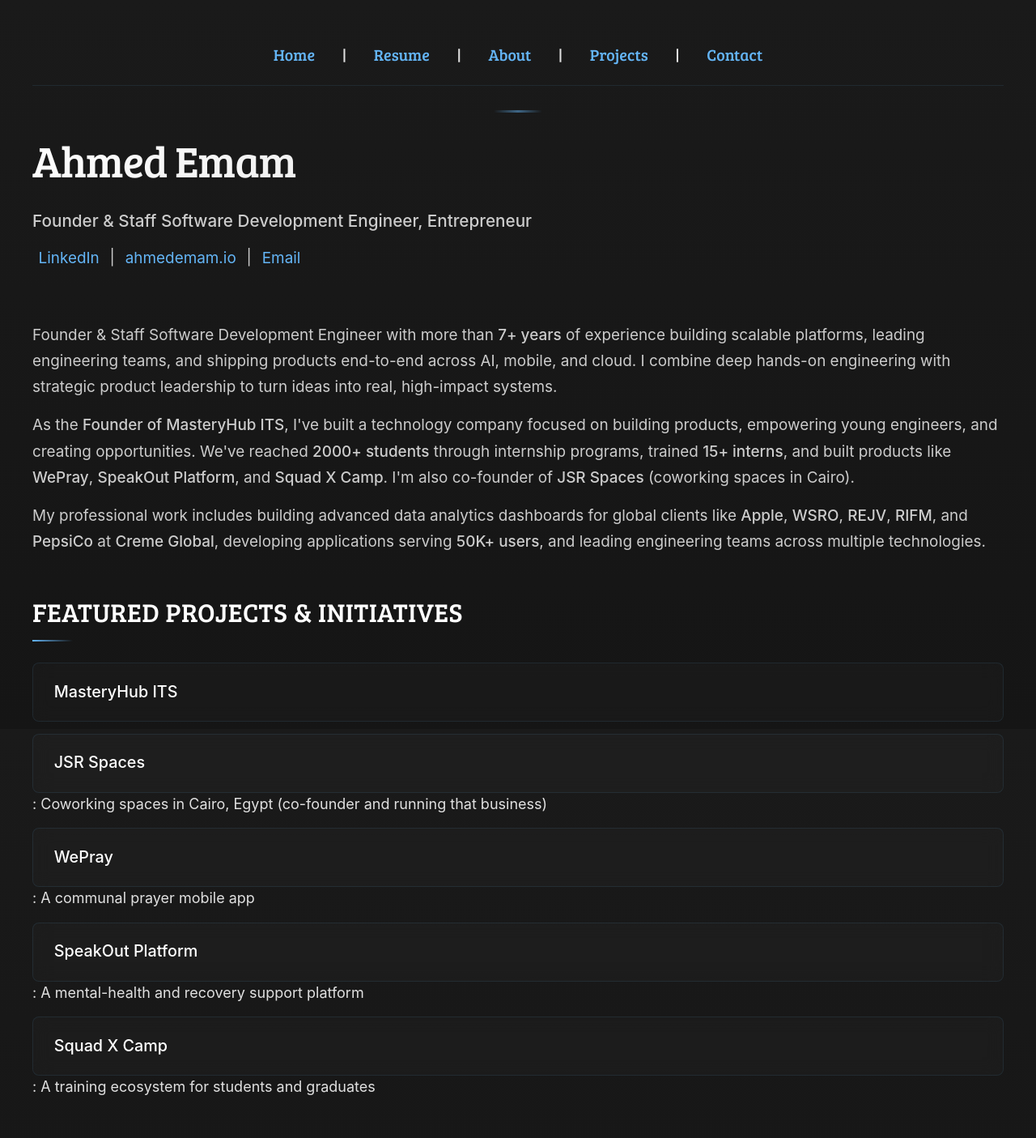
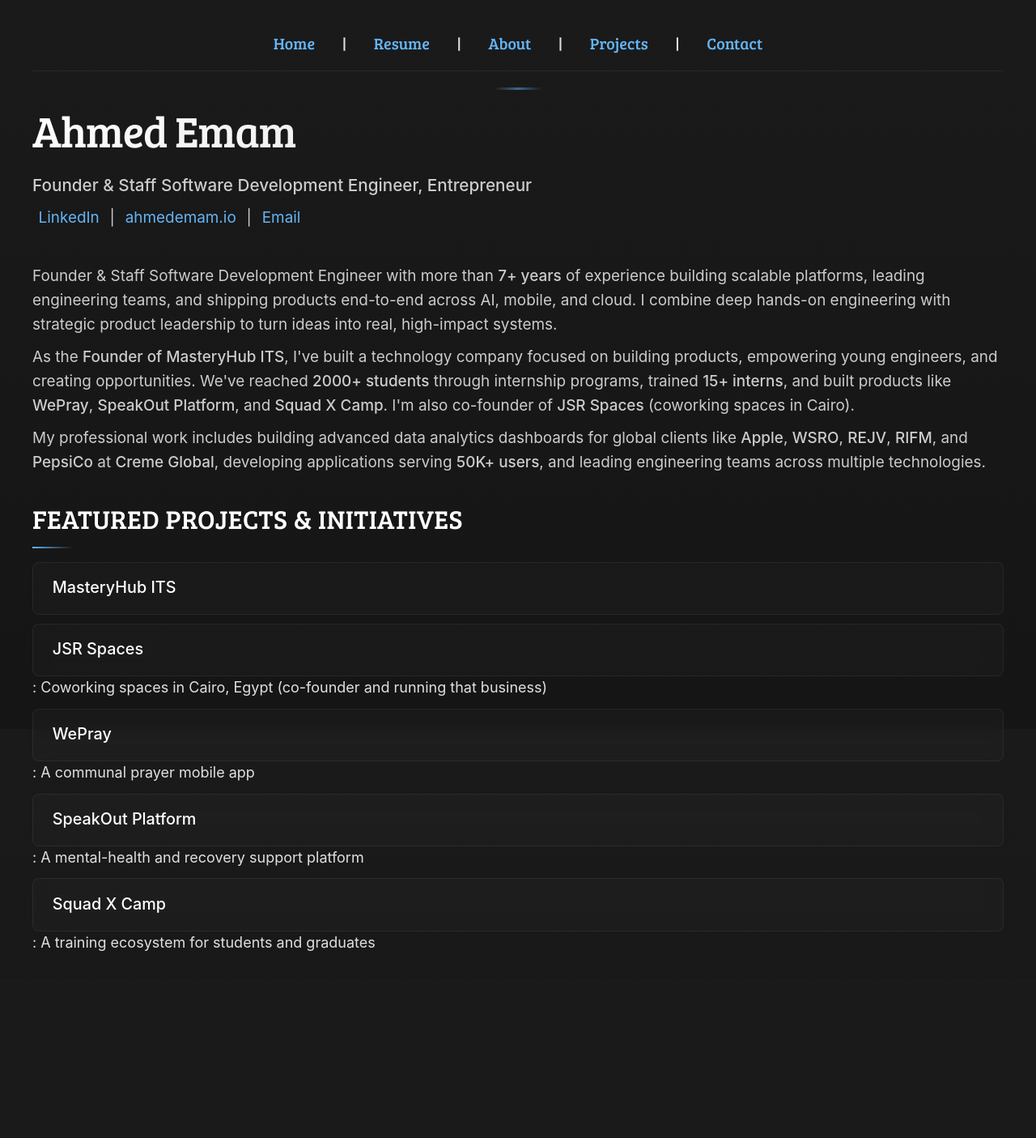
Before and after one commit to ahmedemam/ahmedemam.github.io, a Jekyll site: the page built from index.html, in a window 1280 px wide. Shown: the whole page at 81% size. Built offline with Jekyll 4.4.1, drawn with Linux system fonts in a browser that asks for light colours; after the commit the page ends 1208 px from its top, so only the background shows below that.

Commit message:
Further reduce spacing between elements
- Reduce navigation spacing to 1em
- Reduce introduction padding to 1em
- Reduce paragraph margins to 0.5em
- Reduce heading margins further
- Reduce project list spacing and padding
- Reduce container padding to 1rem
- Reduce list item spacing

```diff
--- a/assets/css/style.scss
+++ b/assets/css/style.scss
@@ -83,8 +83,8 @@ body {
 /* Site navigation - Enhanced */
 .site-nav {
   text-align: center;
-  margin: 0 0 1.5em 0;
-  padding: 0.8em 0;
+  margin: 0 0 1em 0;
+  padding: 0.6em 0;
   font-size: 1.1em;
   font-weight: 400;
   transition: all 0.3s ease;
@@ -326,7 +326,7 @@ a:focus {
   max-width: 900px;
   width: 100%;
   margin: 0 auto;
-  padding: 1.5rem 2rem;
+  padding: 1rem 2rem;
   text-align: left;
   animation: fadeIn 0.6s ease-out;
 }
@@ -399,8 +399,8 @@ h2 {
   text-transform: uppercase;
   letter-spacing: 0.5px;
   padding-bottom: 0.5em;
-  margin-top: 1.5em;
-  margin-bottom: 0.8em;
+  margin-top: 1em;
+  margin-bottom: 0.5em;
   text-align: left;
   color: $heading-color;
   font-weight: 500;
@@ -433,8 +433,8 @@ h4 {
 }
 
 p {
-  margin: 0 0 0.8em 0;
-  line-height: 1.7;
+  margin: 0 0 0.5em 0;
+  line-height: 1.6;
   text-align: left;
   transition: all 0.3s ease;
   font-size: 1.05em;
@@ -443,13 +443,13 @@ p {
 
 ul,
 ol {
-  margin: 0.8em 0;
+  margin: 0.5em 0;
   padding-left: 1.5em;
   text-align: left;
   transition: all 0.3s ease;
 
   li {
-    margin: 0.3em 0;
+    margin: 0.2em 0;
     transition: all 0.3s ease;
     line-height: 1.6;
 
@@ -588,8 +588,8 @@ h4 {
 /* Homepage introduction - Enhanced */
 .introduction {
   text-align: center;
-  margin: 0 0 1.5em 0;
-  padding: 1.5em 0;
+  margin: 0 0 1em 0;
+  padding: 1em 0;
   animation: fadeInUp 0.8s ease-out;
   position: relative;
 
@@ -608,7 +608,7 @@ h4 {
   h1 {
     font-size: 3em;
     font-weight: 400;
-    margin-bottom: 0.4em;
+    margin-bottom: 0.3em;
     margin-top: 0;
     font-family: $heading-font;
     transition: all 0.3s ease;
@@ -625,15 +625,15 @@ h4 {
 
     p {
       font-family: $main-font;
-      line-height: 1.7;
-      margin: 0.5em 0;
+      line-height: 1.6;
+      margin: 0.3em 0;
       transition: all 0.3s ease;
       font-size: 1.05em;
 
       &:first-of-type {
         font-size: 1.15em;
         color: rgba(224, 224, 224, 0.9);
-        margin-bottom: 0.6em;
+        margin-bottom: 0.4em;
       }
 
     a {
@@ -674,10 +674,10 @@ h4 {
 .texts {
   list-style: none;
   padding: 0;
-  margin: 1em 0;
+  margin: 0.5em 0;
   display: flex;
   flex-direction: column;
-  gap: 0.8em;
+  gap: 0.6em;
 
     .text-title {
       margin: 0;
@@ -686,7 +686,7 @@ h4 {
 
       a {
         display: block;
-        padding: 1em 1.3em;
+        padding: 0.8em 1.2em;
       text-decoration: none;
       color: $heading-color;
       font-weight: 500;
@@ -872,8 +872,8 @@ article,
   }
 
   .introduction {
-    margin-bottom: 1.5em;
-    padding: 1em 0;
+    margin-bottom: 1em;
+    padding: 0.8em 0;
 
     h1 {
       font-size: 2em;
@@ -882,8 +882,8 @@ article,
 
   .site-nav {
     font-size: 0.95em;
-    margin-bottom: 1.5em;
-    padding: 0.8em 0;
+    margin-bottom: 1em;
+    padding: 0.6em 0;
 
     a {
       margin: 0 0.5em;
@@ -893,11 +893,11 @@ article,
 
   h2 {
     font-size: 1.5em;
-    margin-top: 1.5em;
+    margin-top: 1em;
   }
 
   .texts .text-title a {
-    padding: 0.9em 1.1em;
+    padding: 0.7em 1em;
     font-size: 1em;
   }
 
```
